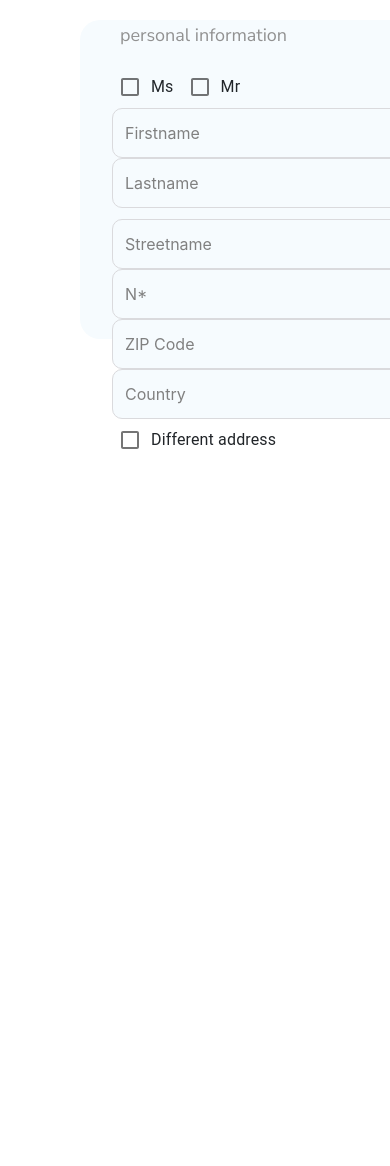
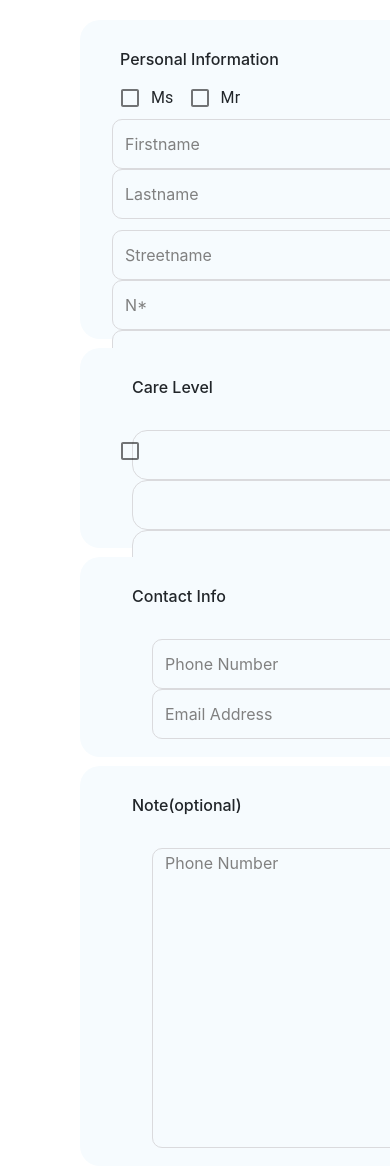
Before and after one commit to ahmedkhalid136/FlegeBOX-FINALIZED, a React (Create React App) app: page /Fillinformation in a window 390 px wide. Shown: the top 1166 px of the page. Before the commit the page ends 844 px from the top, so only its background shows below. Built offline with nearby package versions, Linux system fonts and the light colour scheme.

Commit message:
Fillinformation page done(not responsive yet)

```diff
--- /dev/null
+++ b/src/components/FillInformation/Contactinfo.js
@@ -0,0 +1,26 @@
+import React from "react";
+import "./Fillinfo.css"
+function Contactinfo() {
+  return (
+    <div className="ContactInfo">
+        <div className="innercontact">
+
+        <div className="container">
+        <h6 className="styleHeading">Contact Info</h6>
+        <div className="row contactContainer">
+          <div className="col-lg-6 col-md-12 col-sm-12">
+          <input className="input1" placeholder="Phone Number" />
+          </div>
+          <div className="col-lg-6 col-md-12 col-sm-12">
+          <input className="input1" placeholder="Email Address" />
+          </div>
+        </div>
+      </div>
+        </div>
+
+
+    </div>
+  );
+}
+
+export default Contactinfo;
--- a/src/components/FillInformation/FillInfo.js
+++ b/src/components/FillInformation/FillInfo.js
@@ -1,17 +1,23 @@
-import React from "react";
+import React, { useState } from "react";
 import "./Fillinfo.css";
 import Checkbox from "@material-ui/core/Checkbox";
-import TextField from "@material-ui/core/TextField";
+import Contactinfo from "./Contactinfo";
 
-import FormControlLabel from '@material-ui/core/FormControlLabel';
-
+import FormControlLabel from "@material-ui/core/FormControlLabel";
+import Note from "./Note";
 
 function FillInfo() {
+  const [getbutton1, setbutton1] = useState(true);
+  const [getbutton2, setbutton2] = useState(true);
+  const [getbutton3, setbutton3] = useState(true);
+  const [getbutton4, setbutton4] = useState(true);
+  const [getbutton5, setbutton5] = useState(true);
+  const [getbutton6, setbutton6] = useState(true);
   return (
     <div className="mainDiv">
       <div className="personalInfo">
         <div className="checkboxes">
-        <p>personal information</p>
+          <h6 className="styleHeading">Personal Information</h6>
 
           <FormControlLabel
             value="Ms"
@@ -49,9 +55,7 @@ function FillInfo() {
             <div className="col-lg-3 col-sm-12">
               <input className="input4" placeholder="Country" />
             </div>
-
           </div>
-
         </div>
         <div className="checkboxes">
           <FormControlLabel
@@ -62,6 +66,94 @@ function FillInfo() {
           />
         </div>
       </div>
+
+      {/* CARE LEVEL */}
+      <div className="Carelevel">
+        <div className="Carelevelinner">
+          <div className="container">
+            <h6 className="styleHeading">Care Level</h6>
+            <div className="row Buttoncontainer">
+              <div className="col-lg-2">
+                <button
+                  className="Carelevelbutton"
+                  onClick={() => {
+                    setbutton1(!getbutton1);
+                  }}
+
+                  className={getbutton1?"buttonDiv2":"buttonDiv3"}
+                  variant="outlined"
+                >
+                  LEVEL1
+                  </button>
+              </div>
+              <div className="col-lg-2">
+                <button
+                  className="Carelevelbutton"
+                  onClick={() => {
+                    setbutton2(!getbutton2);
+                  }}
+
+                  className={getbutton2?"buttonDiv2":"buttonDiv3"}
+                  variant="outlined"
+                >
+                  LEVEL2
+                </button>
+              </div>
+              <div className="col-lg-2">
+                <button
+                  className="Carelevelbutton"
+                  onClick={() => {
+                    setbutton3(!getbutton3);
+                  }}
+
+                  className={getbutton3?"buttonDiv2":"buttonDiv3"}
+                  variant="outlined"
+                >
+                  LEVEL3
+                </button>
+              </div>
+              <div className="col-lg-2">
+                <button
+                  onClick={() => {
+                    setbutton4(!getbutton4);
+                  }}
+
+                  className={getbutton4?"buttonDiv2":"buttonDiv3"}
+                  variant="outlined"
+                >
+                  LEVEL4
+                </button>
+              </div>
+              <div className="col-lg-2">
+                <button
+                  className="Carelevelbutton"
+                  onClick={() => {
+                    setbutton5(!getbutton5);
+                  }}
+                  className={getbutton5?"buttonDiv2":"buttonDiv3"}
+                  variant="outlined"
+                >
+                  LEVEL5
+                </button>
+              </div>
+              <div className="col-lg-2">
+                <button
+                  className="Carelevelbutton"
+                  onClick={() => {
+                    setbutton6(!getbutton6);
+                  }}
+                  className={getbutton6?"buttonDiv2":"buttonDiv3"}
+                  variant="outlined"
+                >
+                  NEITHER
+                </button>
+              </div>
+            </div>
+          </div>
+        </div>
+      </div>
+      <Contactinfo />
+      <Note />
     </div>
   );
 }
--- a/src/components/FillInformation/Fillinfo.css
+++ b/src/components/FillInformation/Fillinfo.css
@@ -7,7 +7,9 @@
   margin-left: 80px;
   border-radius: 20px;
 }
-
+.styleHeading{
+  margin-top: 30px;
+}
 .checkboxes{
 
     margin-left: 40px;
@@ -61,3 +63,95 @@ border-radius: 10px;
 margin-left: 20px;
 height:50px;
 }
+/* Care level box */
+.Carelevel {
+  background: #f6fbfe;
+  float: left;
+ text-align: left;
+  width: 1160px;
+  height: 200px;
+  margin-left: 80px;
+  border-radius: 20px;
+  margin-top: 9px;
+}
+.Carelevelinner{
+
+  margin-left: 40px;
+}
+.Buttoncontainer{
+  margin-top: 3%;
+}
+
+/* button component */
+.buttonDiv2{
+  border-radius: 15px;
+  background: #f6fbfe;
+  width:100%;
+  height: 50px;
+  border: 1px solid #DADADD;
+  font-family: Nunito Sans;
+font-style: normal;
+font-weight: 600;
+font-size: 16px;
+color: #1F3347;
+text-transform: uppercase;
+
+}
+.buttonDiv3{
+  border-radius: 15px;
+  background: #2FAAE5;
+  width:100%;
+  height: 50px;
+  border: 1px solid #DADADD;
+  font-family: Nunito Sans;
+font-style: normal;
+font-weight: 600;
+font-size: 16px;
+color: #1F3347;
+text-transform: uppercase;
+
+}
+
+/* Contact Info */
+.ContactInfo {
+  background: #f6fbfe;
+  float: left;
+ text-align: left;
+  width: 1160px;
+  height: 200px;
+  margin-left: 80px;
+  border-radius: 20px;
+  margin-top: 9px;
+}
+.contactContainer{
+  margin-top: 3%;
+}
+.innercontact{
+
+  margin-left: 40px;
+}
+
+/* Note Div */
+.NoteDiv{
+  background: #f6fbfe;
+  float: left;
+ text-align: left;
+  width: 1160px;
+  height: 400px;
+  margin-left: 80px;
+  border-radius: 20px;
+  margin-top: 9px;
+}
+
+.area{
+  background: #f6fbfe;
+  width:90%;
+  border: 1px solid #DADADD;
+box-sizing: border-box;
+border-radius: 10px;
+margin-left: 20px;
+height:300px;
+}
+@media (min-width:300px) and (max-width:600px) {
+
+}
--- /dev/null
+++ b/src/components/FillInformation/Note.js
@@ -0,0 +1,21 @@
+import React from "react";
+import "./Fillinfo.css";
+function Note() {
+  return (
+    <div className="NoteDiv">
+      <div className="innercontact">
+        <div className="container">
+          <h6 className="styleHeading">Note(optional)</h6>
+          <div className="row contactContainer">
+            <div className="col-lg-12">
+              <textarea className="area" placeholder="Phone Number" />
+            </div>
+
+          </div>
+        </div>
+      </div>
+    </div>
+  );
+}
+
+export default Note;
```
Lines whose indentation alone changed are shown as unchanged.
